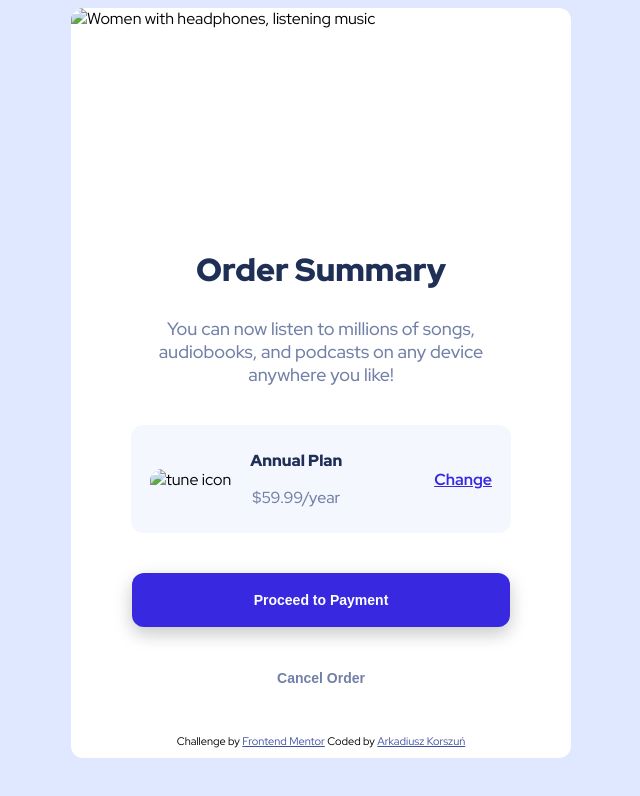
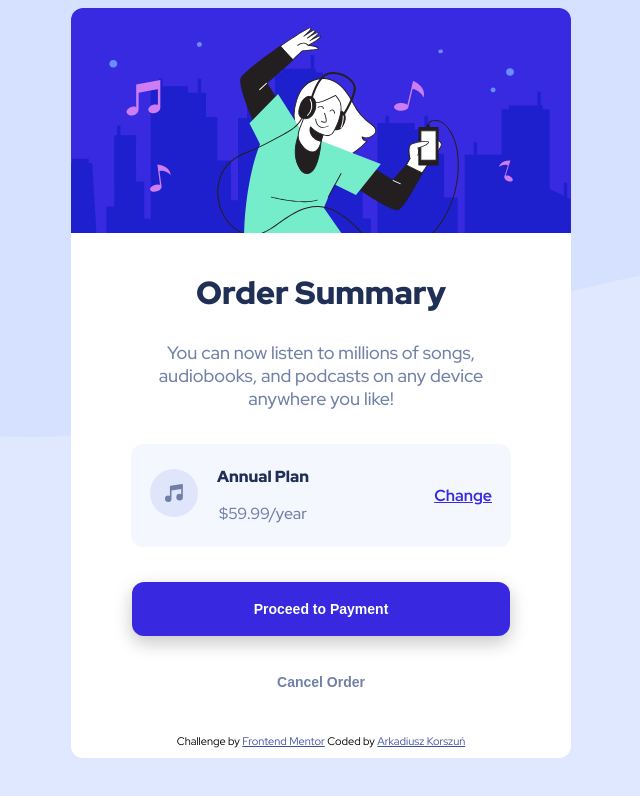
Before and after one commit to arKorszun/FrontendMentor1, a plain HTML site: page index.html in a window 1280 px wide. Shown: the whole page, without its empty margins (319-959 px from the left). Drawn offline with Linux system fonts and the light colour scheme.

Commit message:
Update index.html

```diff
--- a/index.html
+++ b/index.html
@@ -6,7 +6,7 @@
   <meta name="viewport" content="width=device-width, initial-scale=1.0">
   <!-- displays site properly based on user's device -->
 
-  <link rel="icon" type="image/png" sizes="32x32" href="./images/favicon-32x32.png">
+  <link rel="icon" type="image/png" sizes="32x32" href="./favicon-32x32.png">
 
   <title>Frontend Mentor | Order summary card</title>
 
@@ -28,7 +28,7 @@
       align-self: center;
       align-items: center;
       font-family: "Red Hat Display", sans-serif;
-      background-image: url(./images/pattern-background-desktop.svg);
+      background-image: url(./pattern-background-desktop.svg);
       background-repeat: repeat-x;
       background-color: hsl(225, 100%, 94%);
     }
@@ -174,7 +174,7 @@
       align-self: center;
       align-items: center;
       font-family: "Red Hat Display", sans-serif;
-      background-image: url(./images/pattern-background-mobile.svg);
+      background-image: url(./pattern-background-mobile.svg);
       background-repeat: no-repeat;
       background-color: hsl(225, 100%, 94%);
     }
@@ -307,7 +307,7 @@
 
 <body>
   <div class="container">
-    <div class="image"><img src="./images/illustration-hero.svg" alt="Women with headphones, listening music"/></div>
+    <div class="image"><img src="./illustration-hero.svg" alt="Women with headphones, listening music"/></div>
     <div class="text-container">
 
       <div class="order-summary">
@@ -322,7 +322,7 @@
 
 
       <div class="plan">
-        <div class="tune-icon"> <img src="./images/icon-music.svg" alt="tune icon"/></div>
+        <div class="tune-icon"> <img src="./icon-music.svg" alt="tune icon"/></div>
         <div class="plan-spec">
           <p class="plan-name">Annual Plan</p>
           <p class="plan-price">$59.99/year</p>
```
